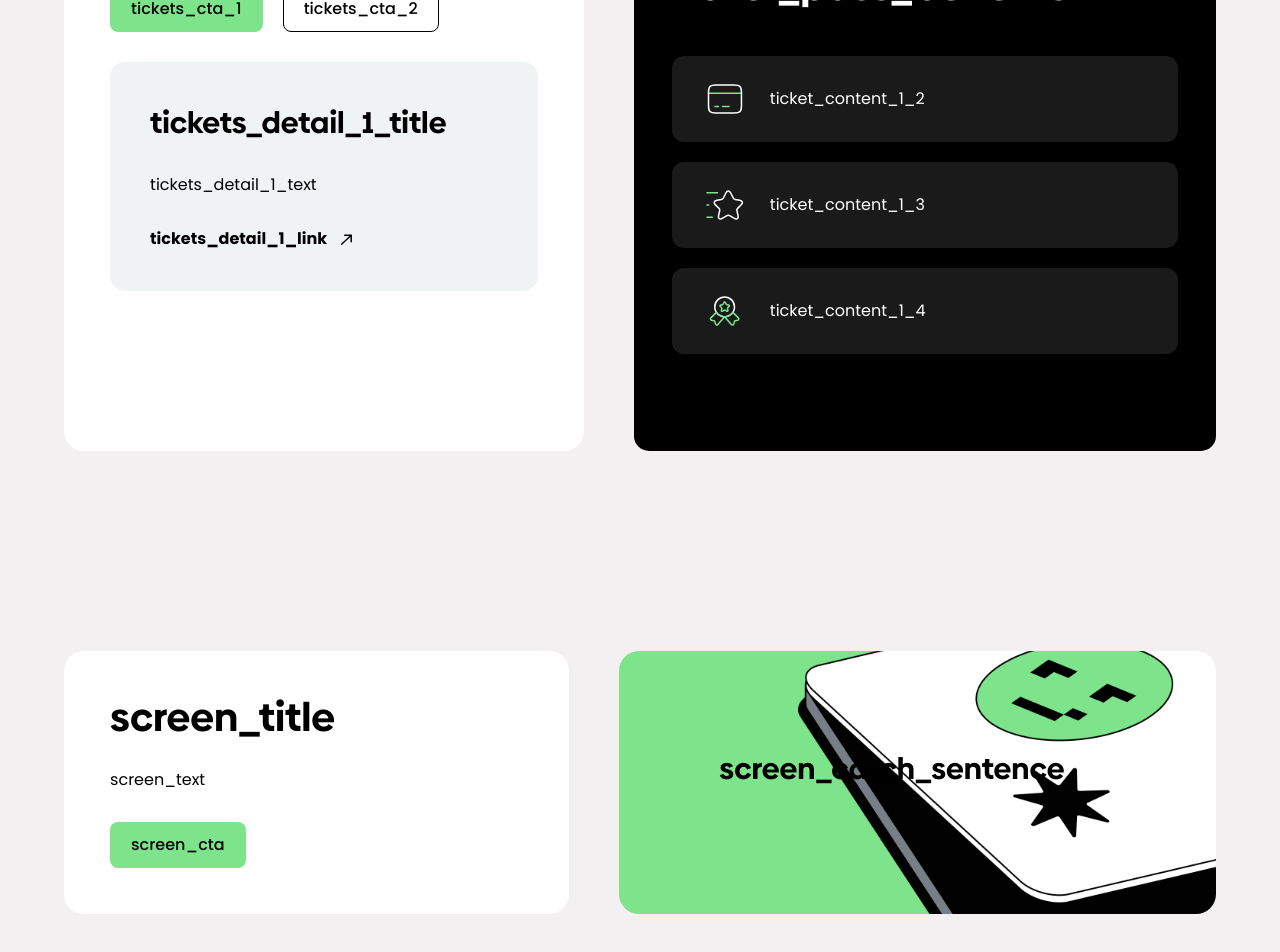
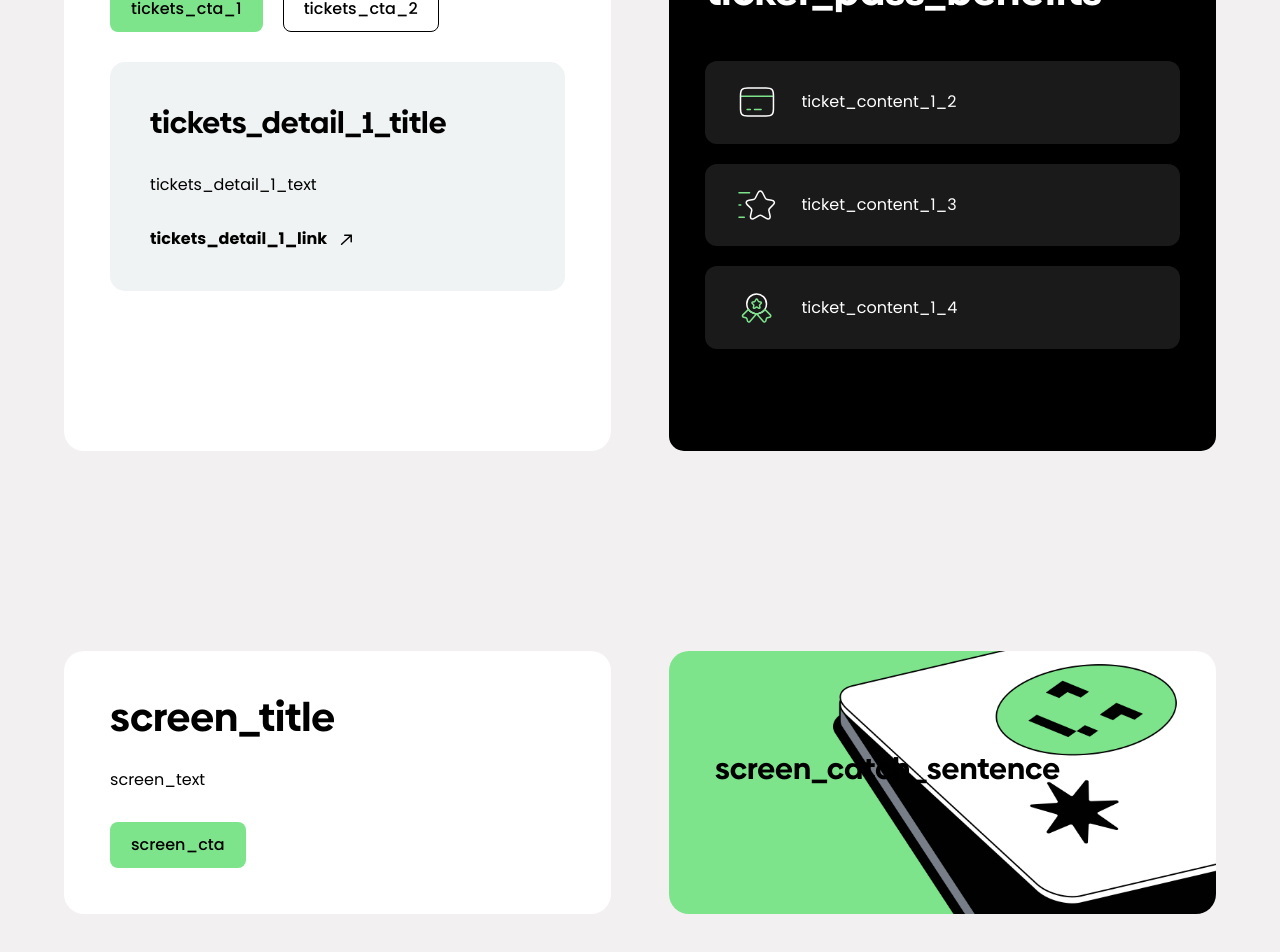
Before and after one commit to BarryPython/narativLab.io, a React (Create React App) app: page / in a window 1280 px wide. Shown: the part 3755-4707 px from the top of the page. Built offline with nearby package versions, Linux system fonts and the light colour scheme; what i18next-xhr-backend would draw is missing.

Commit message:
fix width

```diff
--- a/src/style/screen.scss
+++ b/src/style/screen.scss
@@ -9,7 +9,7 @@
 
     .content{
         border-radius: 20px;
-        width: 38%;
+        width: calc(47.5% - (4% *2));
         padding: 4%;
         gap: 30px;
 
@@ -46,9 +46,8 @@
     .illustration{
         display: flex;
         border-radius: 20px;
-        width: 39vw;
-        padding: 100px 2vw;
-        padding-left: 100px;
+        width: calc(47.5% - 8%);
+        padding: 100px 4%;
 
         background-color: #7EE48C;
         background-image: url("../assets/images/screen/card_background.png");
--- a/src/style/tickets.scss
+++ b/src/style/tickets.scss
@@ -36,9 +36,7 @@
         flex-direction: column;
         gap: 30px;
 
-        width: 45%;
-        flex-grow: 1;
-
+        width: 47.5%;
         opacity: 0;
         transform: none !important;
         transition: all 1s 0.5s;
@@ -128,7 +126,7 @@
     }
 
     .detail{
-        width: 50%;
+        width: calc(47.5% - (2 * 10px));
         background-color: black;
         border-radius: 15px;
 
```
